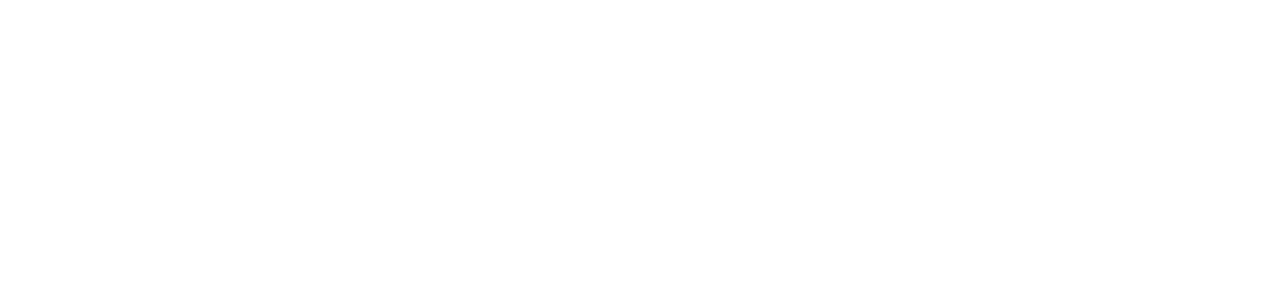
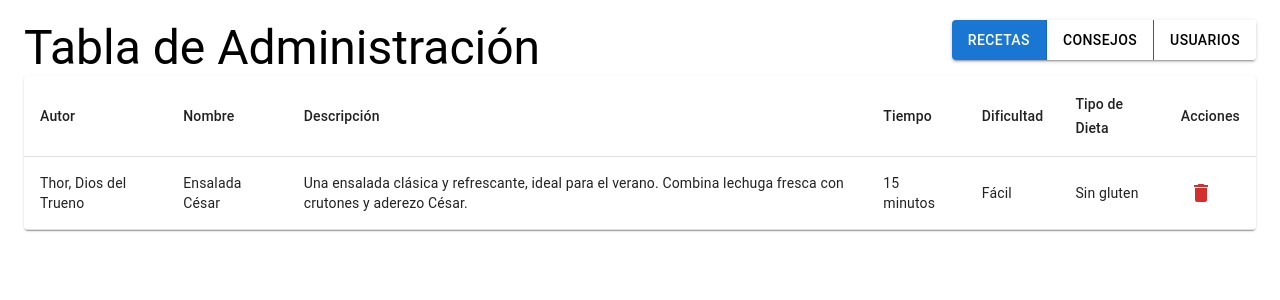
Before and after one commit to Equipo3INF331S2/VitaCocina, a React (Create React App) app in the folder vitacocina/: page /admin in a window 1280 px wide. Before the commit this address had no page. Shown: the top 300 px of the page. Built offline with nearby package versions, Linux system fonts and the light colour scheme.

Commit message:
add admin page
Incluye datos de ejemplo

```diff
--- a/vitacocina/src/Routes.js
+++ b/vitacocina/src/Routes.js
@@ -2,11 +2,13 @@
 import React from 'react';
 import { Routes, Route } from 'react-router-dom';
 import RecipePage from './pages/RecipePage';
+import AdminPage from './pages/AdminPage';
 
 const AppRoutes = () => {
   return (
     <Routes>
       <Route path="/recipes/:id" element={<RecipePage />} />
+      <Route path="/admin" element={<AdminPage />} />
     </Routes>
   );
 };
--- /dev/null
+++ b/vitacocina/src/pages/AdminPage.js
@@ -0,0 +1,163 @@
+import React, { useState } from 'react';
+import {
+  Table, TableBody, TableCell, TableContainer, TableHead, TableRow, Paper, Button, ButtonGroup, IconButton, Container,
+  Box,
+  Typography
+} from '@mui/material';
+import DeleteIcon from '@mui/icons-material/Delete';
+
+// Ejemplos de datos
+const exampleRecipe = {
+  author: "Thor, Dios del Trueno",
+  name: "Ensalada César",
+  description: "Una ensalada clásica y refrescante, ideal para el verano. Combina lechuga fresca con crutones y aderezo César.",
+  ingredients: ["Lechuga romana", "Crutones", "Queso parmesano", "Aderezo César", "Pechuga de pollo (opcional)"],
+  time: "15 minutos",
+  difficulty: "Fácil",
+  dietaryPreferences: "Sin gluten"
+};
+
+const exampleTip = {
+  author: "Loki",
+  title: "Cómo conservar la lechuga fresca",
+  description: "Almacenar en un envase hermético con toallas de papel para evitar que se marchite."
+};
+
+const exampleUser = {
+  email: "user@example.com",
+  password: "password123"
+};
+
+const initialData = {
+  recipes: [exampleRecipe],
+  tips: [exampleTip],
+  users: [exampleUser]
+};
+
+const AdminTable = () => {
+  const [viewType, setViewType] = useState('recipes');
+  const [data, setData] = useState(initialData);
+
+  // Función para eliminar
+  const handleDelete = (type, index) => {
+    const updatedData = { ...data };
+    updatedData[type] = updatedData[type].filter((_, i) => i !== index);
+    setData(updatedData);
+  };
+
+  return (
+    <Container maxWidth='xl' sx={{ paddingTop: '20px' }}>
+      {/* Botones de selección */}
+      <Box display='flex' flexWrap='wrap' justifyContent='space-between'>
+        <Typography variant='h3'>Tabla de Administración</Typography>
+        <ButtonGroup variant="contained" sx={{ marginBottom: 2 }}>
+          <Button
+            onClick={() => setViewType('recipes')}
+            sx={{
+              backgroundColor: viewType === 'recipes' ? '#1976d2' : 'white',
+              color: viewType === 'recipes' ? 'white' : 'black',
+            }}
+          >
+            Recetas
+          </Button>
+          <Button
+            onClick={() => setViewType('tips')}
+            sx={{
+              backgroundColor: viewType === 'tips' ? '#1976d2' : 'white',
+              color: viewType === 'tips' ? 'white' : 'black',
+            }}
+          >
+            Consejos
+          </Button>
+          <Button
+            onClick={() => setViewType('users')}
+            sx={{
+              backgroundColor: viewType === 'users' ? '#1976d2' : 'white',
+              color: viewType === 'users' ? 'white' : 'black',
+            }}
+          >
+            Usuarios
+          </Button>
+        </ButtonGroup>
+      </Box>
+
+      {/* Tabla */}
+      <TableContainer component={Paper}>
+        <Table>
+          <TableHead>
+            <TableRow>
+              {viewType === 'recipes' && (
+                <>
+                  <TableCell>Autor</TableCell>
+                  <TableCell>Nombre</TableCell>
+                  <TableCell>Descripción</TableCell>
+                  <TableCell>Tiempo</TableCell>
+                  <TableCell>Dificultad</TableCell>
+                  <TableCell>Tipo de Dieta</TableCell>
+                  <TableCell>Acciones</TableCell>
+                </>
+              )}
+              {viewType === 'tips' && (
+                <>
+                  <TableCell>Autor</TableCell>
+                  <TableCell>Título</TableCell>
+                  <TableCell>Descripción</TableCell>
+                  <TableCell>Acciones</TableCell>
+                </>
+              )}
+              {viewType === 'users' && (
+                <>
+                  <TableCell>Email</TableCell>
+                  <TableCell>Password</TableCell>
+                  <TableCell>Acciones</TableCell>
+                </>
+              )}
+            </TableRow>
+          </TableHead>
+          <TableBody>
+            {viewType === 'recipes' && data.recipes.map((recipe, index) => (
+              <TableRow key={index}>
+                <TableCell>{recipe.author}</TableCell>
+                <TableCell>{recipe.name}</TableCell>
+                <TableCell>{recipe.description}</TableCell>
+                <TableCell>{recipe.time}</TableCell>
+                <TableCell>{recipe.difficulty}</TableCell>
+                <TableCell>{recipe.dietaryPreferences}</TableCell>
+                <TableCell>
+                  <IconButton color="error" onClick={() => handleDelete('recipes', index)}>
+                    <DeleteIcon />
+                  </IconButton>
+                </TableCell>
+              </TableRow>
+            ))}
+            {viewType === 'tips' && data.tips.map((tip, index) => (
+              <TableRow key={index}>
+                <TableCell>{tip.author}</TableCell>
+                <TableCell>{tip.title}</TableCell>
+                <TableCell>{tip.description}</TableCell>
+                <TableCell>
+                  <IconButton color="error" onClick={() => handleDelete('tips', index)}>
+                    <DeleteIcon />
+                  </IconButton>
+                </TableCell>
+              </TableRow>
+            ))}
+            {viewType === 'users' && data.users.map((user, index) => (
+              <TableRow key={index}>
+                <TableCell>{user.email}</TableCell>
+                <TableCell>{user.password}</TableCell>
+                <TableCell>
+                  <IconButton color="error" onClick={() => handleDelete('users', index)}>
+                    <DeleteIcon />
+                  </IconButton>
+                </TableCell>
+              </TableRow>
+            ))}
+          </TableBody>
+        </Table>
+      </TableContainer>
+    </Container>
+  );
+};
+
+export default AdminTable;
```
